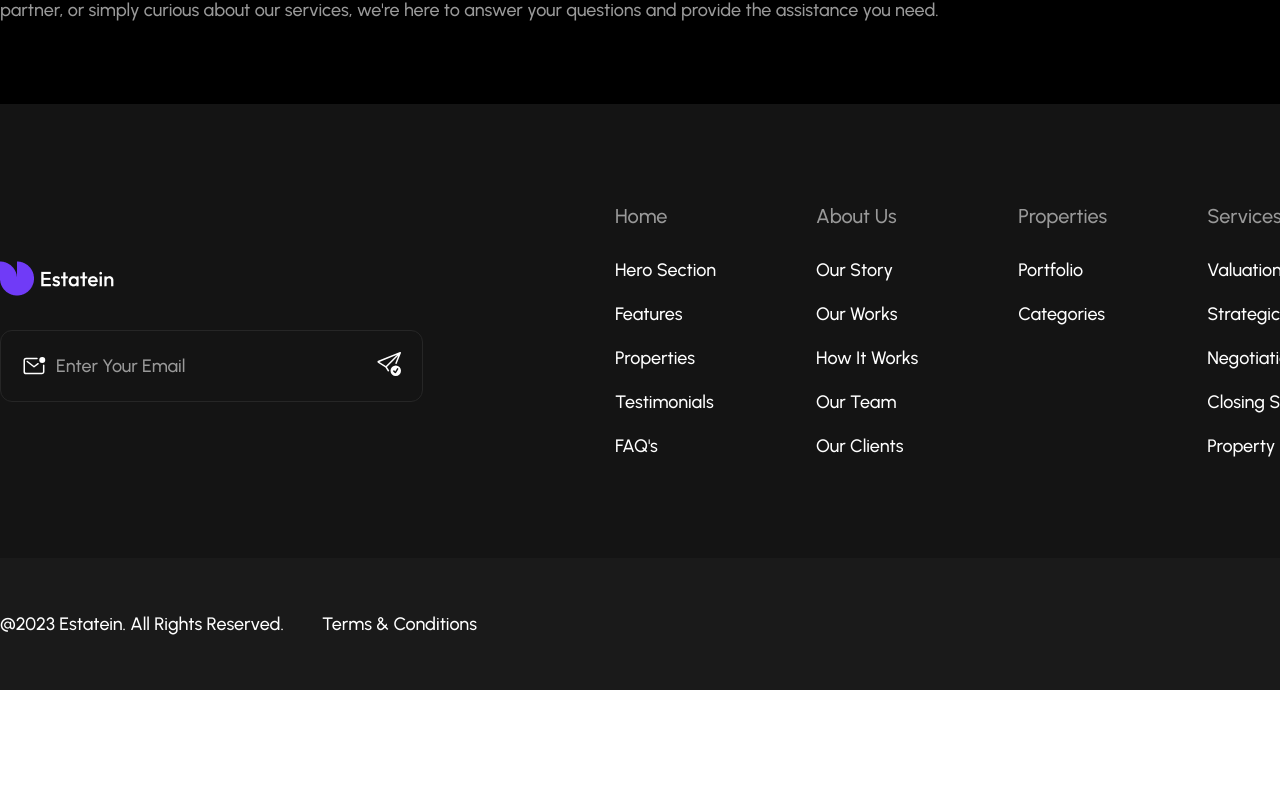
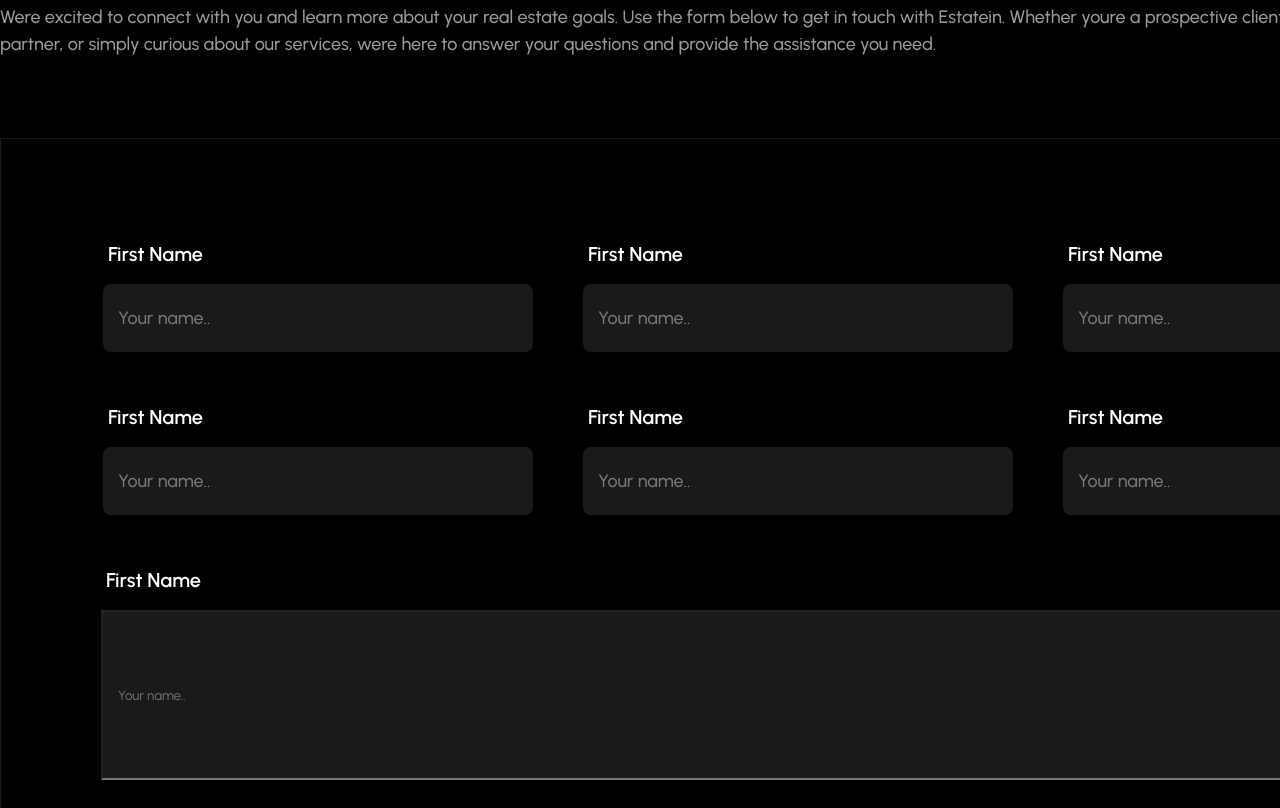
Before and after one commit to km-saifullah/realstate_app, a React (Vite) app: page /contact in a window 1280 px wide. Shown: the part 1032-1840 px from the top of the page. Before the commit the page ends 1722 px from the top, so only its background shows below. Built offline with nearby package versions, Linux system fonts and the light colour scheme.

Commit message:
form part done

```diff
--- a/src/pages/contact/Contact.jsx
+++ b/src/pages/contact/Contact.jsx
@@ -1,4 +1,4 @@
-import React from 'react'
+
 import "./contact.css"
 const Contact = () => {
   return (
@@ -9,8 +9,9 @@ const Contact = () => {
               <h3>
                   Get in Touch with Estatein
               </h3>
-              <p>Welcome to Estatein's Contact Us page. We're here to assist you with any inquiries, requests, or
-              feedback you may have. Whether you're looking to buy or sell a property, explore investment opportunities, or simply want to connect, we're just a message away. Reach out to us, and let's start a conversation.</p>
+              <p>Welcome to Estateins Contact Us page. Were here to assist you with any inquiries, requests, or
+              feedback you may have. Whether youre looking to buy or sell a property, explore investment opportunities,
+               or simply want to connect, were just a message away. Reach out to us, and lets start a conversation.</p>
           </div>
         </section>
         <section id='contact_part_two'>
@@ -38,10 +39,67 @@ const Contact = () => {
 
         <section id='contact_part_3'>
           <div className='three-wrap container'>
-            <h3>Let's Connect</h3>
-            <p>We're excited to connect with you and learn more about your
-              real estate goals. Use the form below to get in touch with Estatein. Whether you're a prospective client, partner, or simply curious about our services, we're here to answer your questions and provide the assistance you need.</p>
+            <img src='/star.png'/>
+            <h3>Lets Connect</h3>
+            <p> Were excited to connect with you and learn more about your
+              real estate goals. Use the form below to get in touch with Estatein. Whether youre a
+               prospective client, partner, or simply curious about our services, were here to answer your questions and provide
+               the assistance you need.</p>
           </div>
+
+          <div className="form_box container">
+            <div className="form-wrap ">
+              <div className="form_wrapper">
+                <div className="form">
+                  <label>First Name</label>
+                  <input type="text"  name="firstname" placeholder="Your name.."/>
+                </div>
+                <div className="form">
+                  <label>First Name</label>
+                  <input type="text"  name="firstname" placeholder="Your name.."/>
+                </div>
+
+
+
+              </div>
+
+              <div className="form_wrapper">
+                <div className="form">
+                  <label>First Name</label>
+                  <input type="text"  name="firstname" placeholder="Your name.."/>
+                </div>
+                <div className="form">
+                  <label>First Name</label>
+                  <input type="text"  name="firstname" placeholder="Your name.."/>
+                </div>
+
+
+
+              </div>
+
+              <div className="form_wrapper">
+                <div className="form">
+                  <label>First Name</label>
+                  <input type="text"  name="firstname" placeholder="Your name.."/>
+                </div>
+                <div className="form">
+                  <label>First Name</label>
+                  <input type="text"  name="firstname" placeholder="Your name.."/>
+                </div>
+
+
+
+              </div>
+
+            </div>
+              <div className="form massagebox">
+                <label>First Name</label>
+                <input type="text"  name="firstname" placeholder="Your name.."/>
+              </div>
+          </div>
+
+
+
         </section>
 
 
--- a/src/pages/contact/contact.css
+++ b/src/pages/contact/contact.css
@@ -93,3 +93,58 @@
   font-family: urbanist;
   padding-bottom: 80px;
 }
+.form_box {
+  border: 1px solid #1A1A1A;
+  padding: 100px;
+}
+.form-wrap{
+  display: flex;
+  column-gap: 50px;
+  justify-content: center;
+
+}
+.form-wrap  input{
+  background-color: #1A1A1A;
+  border: #262626;
+  width: 430px;
+  height: 68px;
+  border-radius: 8px;
+  padding: 15px;
+  outline: none;
+  color: #666666;
+  font-size: 18px;
+  font-weight: 500;
+  line-height: 20px;
+}
+.form-wrap label{
+  color: #fff;
+}
+.form {
+  display: flex;
+  flex-direction: column;
+  row-gap: 15px;
+  margin-bottom: 50px;
+}
+.form label{
+  margin-left: 5px;
+  font-size: 20px;
+  line-height: 30px;
+  font-weight: 600;
+}
+.form_wrapper {
+  row-gap: 50px;
+}
+.massagebox{
+  color: #fff;
+  font-size: 20px;
+  line-height: 30px;
+  font-weight: 600;
+
+}
+.massagebox input{
+  width: 1397px;
+  height: 170px !important;
+  padding: 15px;
+  background-color: #1A1A1A;
+  outline: none;
+}
```
Also changed, not shown: public/star.png (added).
